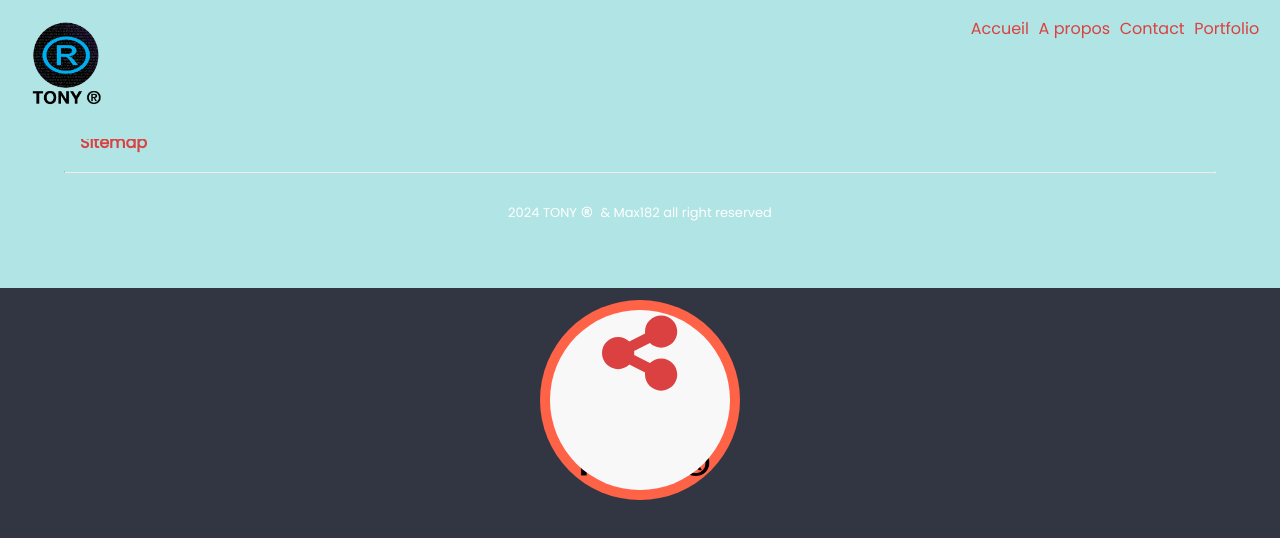
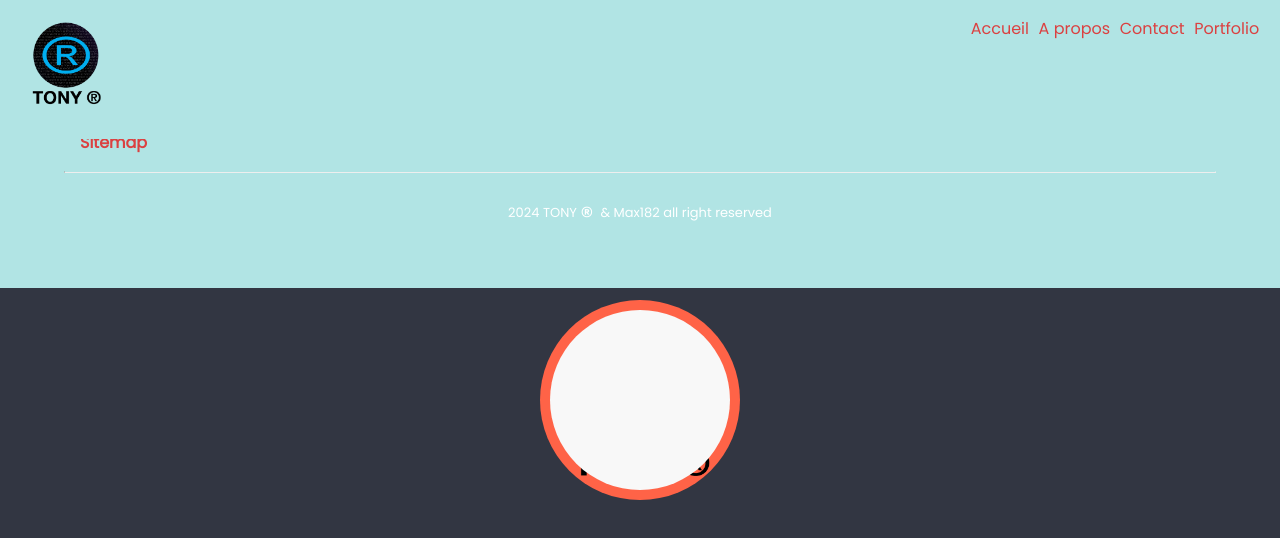
Before and after one commit to Max182xx/WebsideTonyR, a React (Create React App) app in the folder website/: page / in a window 1280 px wide. Shown: the top 538 px of the page. Built offline with nearby package versions, Linux system fonts and the light colour scheme.

Commit message:
modif menu

```diff
--- a/website/src/App.css
+++ b/website/src/App.css
@@ -22,55 +22,8 @@ body {
 
 }
 
-/*
-h2 {
-  text-transform: uppercase;
-  font-size: 60px;
-  color: #f1f1f1;
-}
-h2 span {
-  position: relative;
-}
 
-.medias{
-  position: absolute;
-  right: 3.3%;
-  top: 50%;
-  transform: translateY(-50%);
-  display: flex;
-  justify-content: center;
-  align-items: center;
-  flex-direction: column;
-}
-.bulle{
-  list-style-type: none;
-  width: 60px;
-  height: 60px;
-  border-radius: 50%;
-  border: 1px solid #f1f1f1;
-  display: flex;
-  justify-content: center;
-  align-items: center;
-  margin: 15px 0;
-  background: #f1f1f1;
-  cursor: pointer;
-  position: relative;
-}
-
-.logo-medias{
-  width:40px;
-  height: 40px;
-}
-/*@keyframes rotateBackground {
-  from {
-    transform: rotate(0deg);
-  }
-  to {
-    transform: rotate(360deg);
-  }
-}
-
-.main {
+/* .main {
   min-height: 200vh;
   padding: 6rem 1rem 1rem;
   margin: 0;
@@ -124,8 +77,8 @@ h2 span {
   position: relative;
   font-size: 43px;
 }
-.fa-brands {
-position: relative;
+.fa-solid {
+position: absolute;
 }
 a{
   color: tomato;
--- a/website/src/App.js
+++ b/website/src/App.js
@@ -3,12 +3,11 @@ import "./App.css";
 import Navigation from "./components/Navigation";
 import { Outlet } from "react-router-dom";
 import Footer from "./components/Footer";
-import { library } from '@fortawesome/fontawesome-svg-core';
-import { faShareNodes } from '@fortawesome/free-solid-svg-icons';
+
 
 // Composant racine de mon application. Rend la structure principale de l'interface utilisateur
 function App() {
-  library.add(faShareNodes);
+
 
   return (
     <div className="App">
--- a/website/src/pages/AccueilPage.jsx
+++ b/website/src/pages/AccueilPage.jsx
@@ -4,8 +4,8 @@ import insta from "../assets/images/insta.webp";
 import git from "../assets/images/git.webp";
 import linkedin from "../assets/images/linkedin.webp";
 
-import { FontAwesomeIcon } from "@fortawesome/react-fontawesome";
-import { faShareNodes } from "@fortawesome/free-solid-svg-icons";
+import { FontAwesomeIcon } from '@fortawesome/react-fontawesome'
+
 
 const AccueilPage = () => {
   return (
@@ -56,7 +56,7 @@ const AccueilPage = () => {
           <div className="items1" id="items1">
             <center>
               <a href="#">
-                <FontAwesomeIcon icon={faShareNodes} size="2x" />{" "}
+                <FontAwesomeIcon icon="fa-solid fa-house" size="2x" />
               </a>
             </center>
           </div>
```
